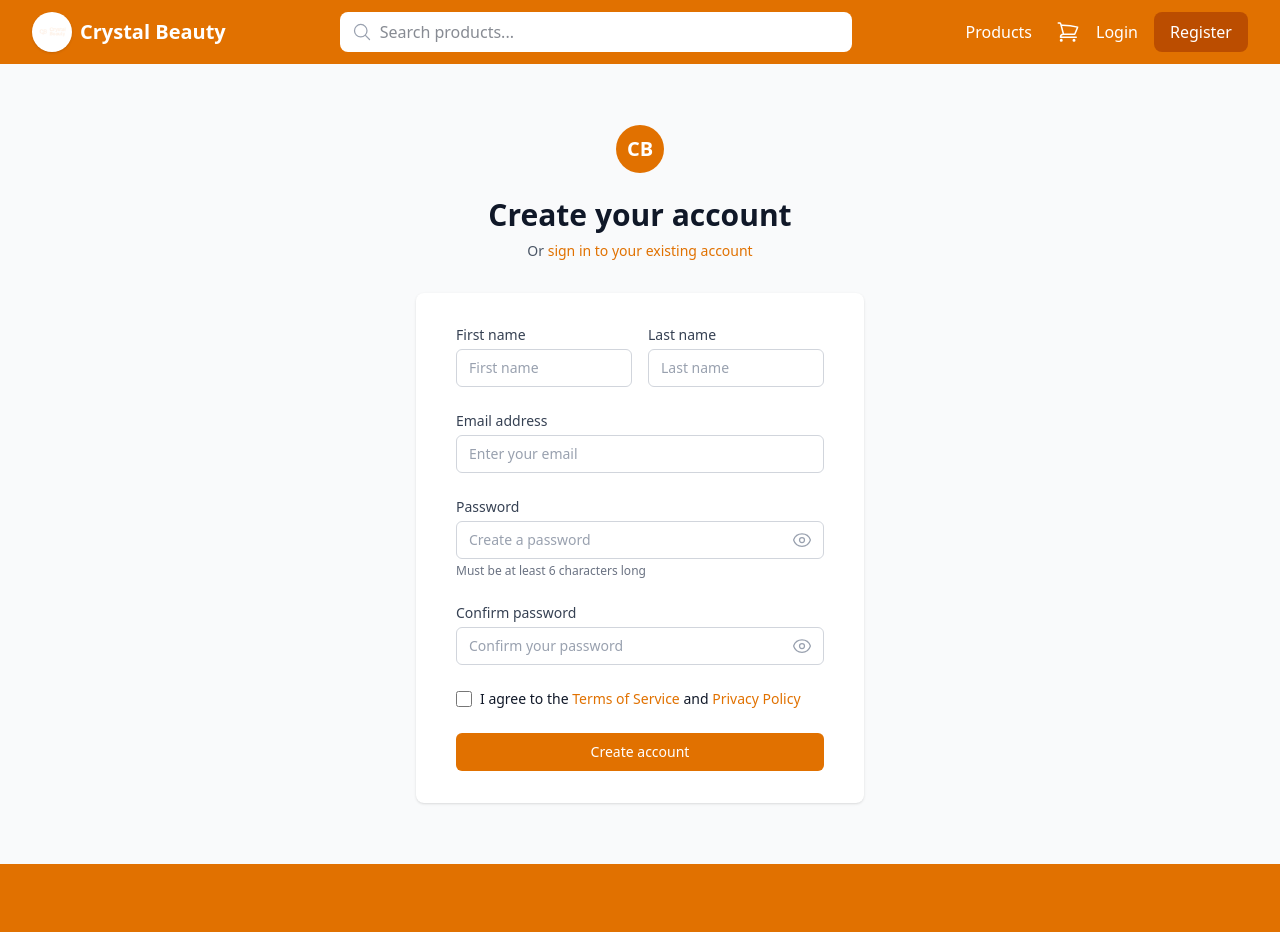
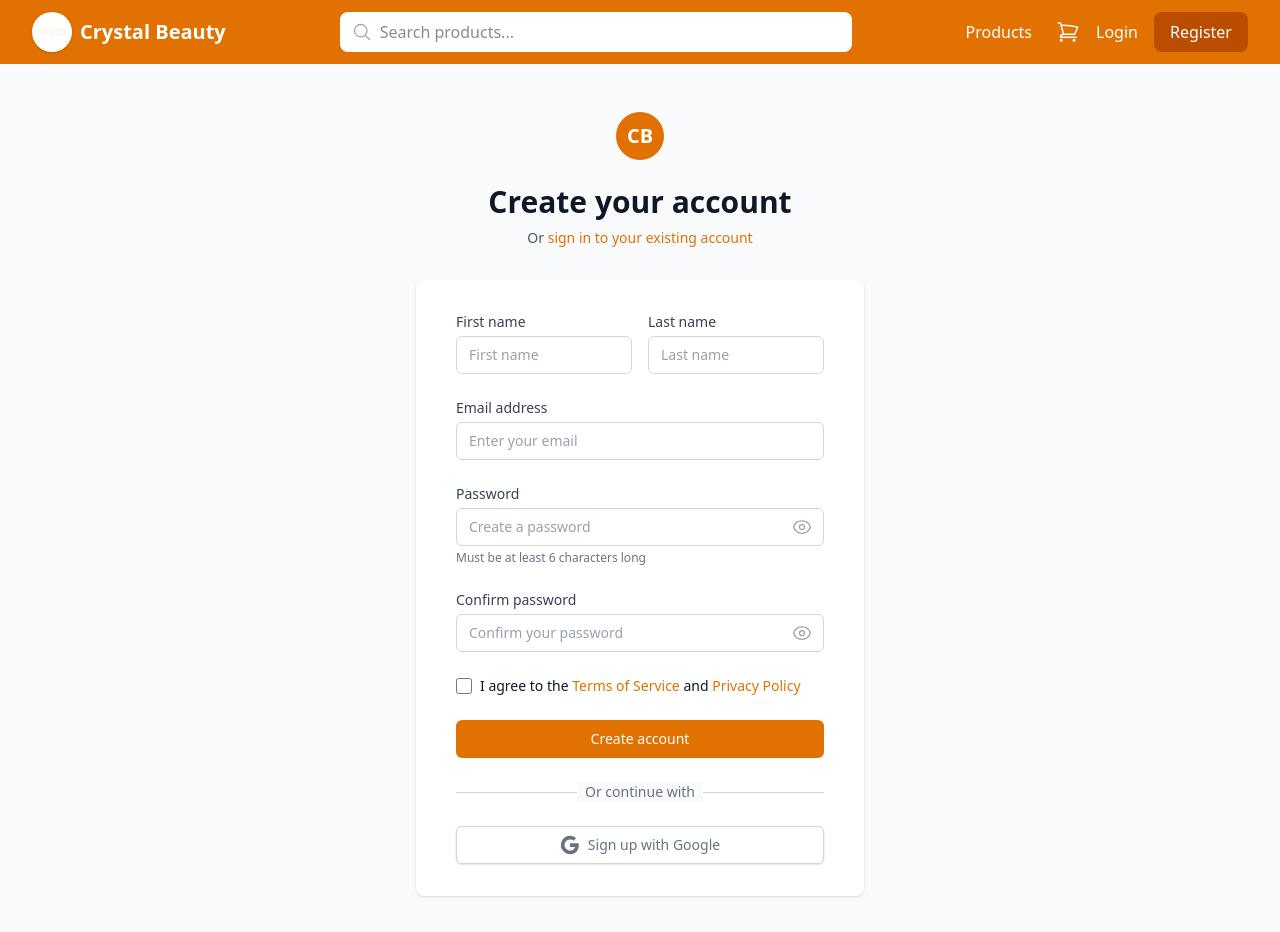
Before and after one commit to Praveendedigama/cbc-beauty-frontend, a React (Vite) app: page /register in a window 1280 px wide. Shown: the top 932 px of the page. Built offline with nearby package versions, Linux system fonts and the light colour scheme; no server answers.

Commit message:
Add Google OAuth button to register page

```diff
--- a/src/pages/RegisterPage.jsx
+++ b/src/pages/RegisterPage.jsx
@@ -76,6 +76,11 @@
         }
 
         setLoading(false);
+    };
+
+    const handleGoogleLogin = () => {
+        // Redirect to Google OAuth
+        window.location.href = 'http://localhost:5000/api/auth/google';
     };
 
     return (
@@ -264,6 +269,44 @@
                                 )}
                             </button>
                         </div>
+
+                        <div className="mt-6">
+                            <div className="relative">
+                                <div className="absolute inset-0 flex items-center">
+                                    <div className="w-full border-t border-gray-300" />
+                                </div>
+                                <div className="relative flex justify-center text-sm">
+                                    <span className="px-2 bg-gray-50 text-gray-500">Or continue with</span>
+                                </div>
+                            </div>
+
+                            <div className="mt-6">
+                                <button
+                                    onClick={handleGoogleLogin}
+                                    className="w-full inline-flex justify-center py-2 px-4 border border-gray-300 rounded-md shadow-sm bg-white text-sm font-medium text-gray-500 hover:bg-gray-50"
+                                >
+                                    <svg className="w-5 h-5" viewBox="0 0 24 24">
+                                        <path
+                                            fill="currentColor"
+                                            d="M22.56 12.25c0-.78-.07-1.53-.2-2.25H12v4.26h5.92c-.26 1.37-1.04 2.53-2.21 3.31v2.77h3.57c2.08-1.92 3.28-4.74 3.28-8.09z"
+                                        />
+                                        <path
+                                            fill="currentColor"
+                                            d="M12 23c2.97 0 5.46-.98 7.28-2.66l-3.57-2.77c-.98.66-2.23 1.06-3.71 1.06-2.86 0-5.29-1.93-6.16-4.53H2.18v2.84C3.99 20.53 7.7 23 12 23z"
+                                        />
+                                        <path
+                                            fill="currentColor"
+                                            d="M5.84 14.09c-.22-.66-.35-1.36-.35-2.09s.13-1.43.35-2.09V7.07H2.18C1.43 8.55 1 10.22 1 12s.43 3.45 1.18 4.93l2.85-2.22.81-.62z"
+                                        />
+                                        <path
+                                            fill="currentColor"
+                                            d="M12 5.38c1.62 0 3.06.56 4.21 1.64l3.15-3.15C17.45 2.09 14.97 1 12 1 7.7 1 3.99 3.47 2.18 7.07l3.66 2.84c.87-2.6 3.3-4.53 6.16-4.53z"
+                                        />
+                                    </svg>
+                                    <span className="ml-2">Sign up with Google</span>
+                                </button>
+                            </div>
+                        </div>
                     </form>
                 </div>
             </div>
```
